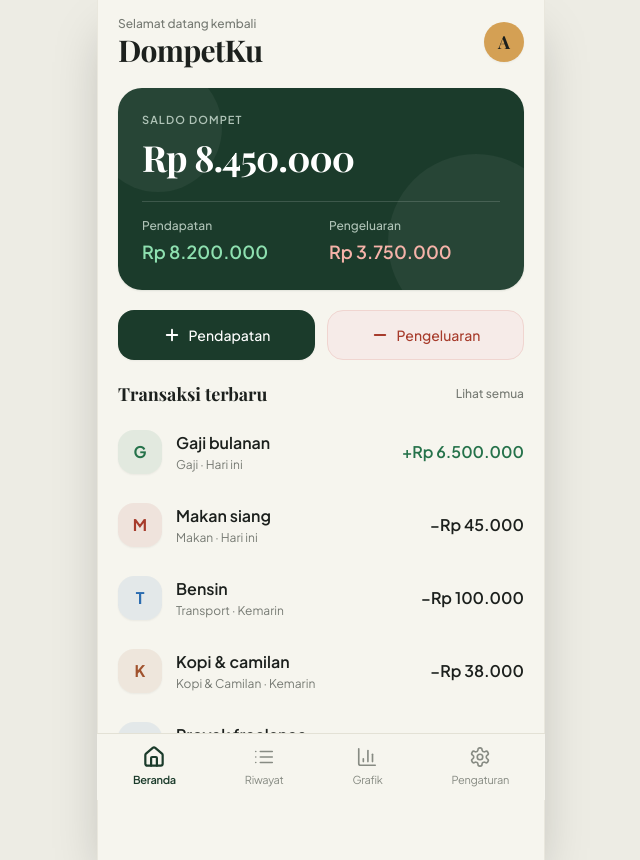
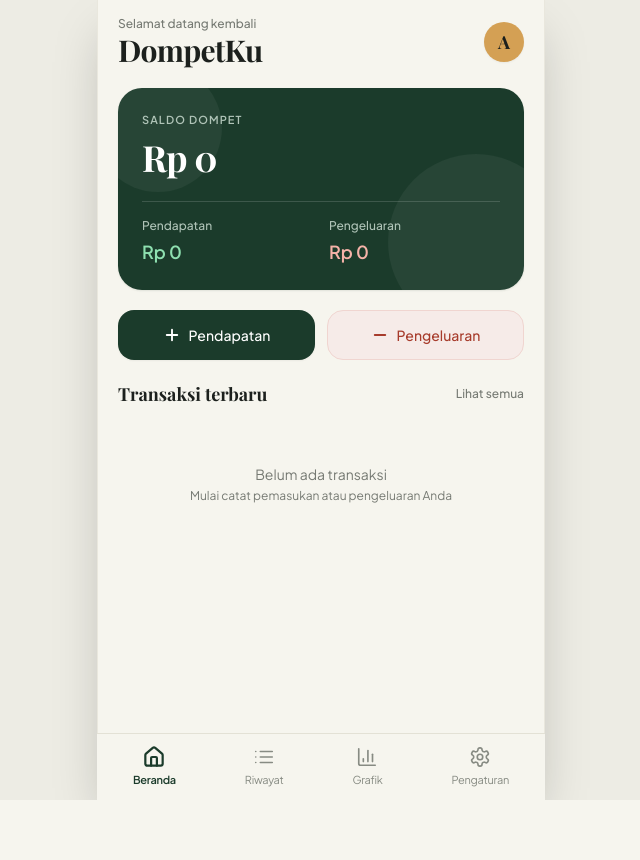
Before and after one commit to RiyanH1921/DompetKu, a React (Vite) app: page / in a window 1280 px wide. Shown: the whole page, without its empty margins (319-959 px from the left). After the commit the page ends 800 px from the top, so only its background shows below. Built offline with nearby package versions, Linux system fonts and the light colour scheme; the HTML template or start-up script is replaced by a standard one; a web font is replaced by a local one.

Commit message:
feat: default instalasi bersih dari 0 dan tambahkan tombol Reset Data ke 0 di Pengaturan

```diff
--- a/src/components/settings/SettingsScreen.tsx
+++ b/src/components/settings/SettingsScreen.tsx
@@ -1,5 +1,5 @@
 import React, { useState, useRef } from 'react';
-import { ChevronRight, Download, Upload, Check } from 'lucide-react';
+import { ChevronRight, Download, Upload, Check, RotateCcw } from 'lucide-react';
 import { useWallet } from '../../context/WalletContext';
 import { formatRupiah } from '../../utils/format';
 
@@ -19,13 +19,16 @@ export const SettingsScreen: React.FC<SettingsScreenProps> = ({
     updateInitialBalance,
     updateSettings,
     resetData,
+    resetToZero,
     restoreData,
   } = useWallet();
 
   const [isEditingBalance, setIsEditingBalance] = useState<boolean>(false);
   const [balanceInput, setBalanceInput] = useState<string>(wallet.initial_balance.toString());
   const [showBackupModal, setShowBackupModal] = useState<boolean>(false);
+  const [showResetConfirmModal, setShowResetConfirmModal] = useState<boolean>(false);
   const [backupStatus, setBackupStatus] = useState<string>('');
+  const [resetSuccessMsg, setResetSuccessMsg] = useState<string>('');
   const fileInputRef = useRef<HTMLInputElement>(null);
 
   // Category statistics: total and custom
@@ -213,6 +216,23 @@ export const SettingsScreen: React.FC<SettingsScreenProps> = ({
               </div>
               <ChevronRight size={18} className="text-[#8E948B]" />
             </button>
+
+            {/* Reset Semua Data ke 0 */}
+            <button
+              onClick={() => setShowResetConfirmModal(true)}
+              className="w-full p-4 flex items-center justify-between text-left hover:bg-[#FDF2F0] dark:hover:bg-[#341C1A] transition-colors group"
+            >
+              <div>
+                <p className="font-semibold text-sm text-[#A73C2C] dark:text-[#FFA49A] flex items-center gap-1.5">
+                  <RotateCcw size={16} />
+                  <span>Reset Data ke 0 (Mulai dari Awal)</span>
+                </p>
+                <p className="text-xs text-[#767A73] dark:text-[#8E948B] mt-0.5">
+                  Hapus seluruh transaksi dan kembalikan saldo ke Rp 0
+                </p>
+              </div>
+              <ChevronRight size={18} className="text-[#A73C2C]" />
+            </button>
           </div>
         </div>
 
@@ -340,6 +360,54 @@ export const SettingsScreen: React.FC<SettingsScreenProps> = ({
           </div>
         </div>
       )}
+
+      {/* Reset to 0 Confirmation Modal */}
+      {showResetConfirmModal && (
+        <div className="fixed inset-0 z-60 bg-black/50 backdrop-blur-xs flex items-center justify-center p-4">
+          <div className="bg-white dark:bg-[#1C221E] rounded-3xl p-6 max-w-sm w-full shadow-2xl animate-fadeIn">
+            <div className="w-12 h-12 rounded-2xl bg-[#FDF2F0] dark:bg-[#341C1A] text-[#A73C2C] dark:text-[#FFA49A] flex items-center justify-center mb-4 mx-auto">
+              <RotateCcw size={24} />
+            </div>
+
+            <h3 className="font-serif font-bold text-xl text-center text-[#1C201D] dark:text-[#E8F0EA] mb-2">
+              Mulai dari Awal (Reset ke 0)?
+            </h3>
+
+            <p className="text-xs text-center text-[#767A73] dark:text-[#8E948B] mb-6 leading-relaxed">
+              Seluruh riwayat transaksi akan dihapus dan saldo dompet akan kembali menjadi <strong>Rp 0</strong>. Kategori bawaan akan tetap tersedia agar Anda bisa langsung mencatat keuangan pribadi Anda dari nol.
+            </p>
+
+            <div className="flex gap-2">
+              <button
+                type="button"
+                onClick={() => setShowResetConfirmModal(false)}
+                className="flex-1 py-3 rounded-xl border border-[#DDD9CD] dark:border-[#2D3630] text-xs font-semibold text-[#555A51] dark:text-[#D1D7CE]"
+              >
+                Batal
+              </button>
+              <button
+                type="button"
+                onClick={() => {
+                  resetToZero();
+                  setShowResetConfirmModal(false);
+                  setResetSuccessMsg('Semua data berhasil di-reset ke 0! DompetKu siap digunakan dari awal.');
+                  setTimeout(() => setResetSuccessMsg(''), 4000);
+                }}
+                className="flex-1 py-3 rounded-xl bg-[#A73C2C] hover:bg-[#8F3325] text-white text-xs font-semibold shadow-sm"
+              >
+                Ya, Reset ke 0
+              </button>
+            </div>
+          </div>
+        </div>
+      )}
+
+      {/* Reset Success Toast */}
+      {resetSuccessMsg && (
+        <div className="fixed bottom-20 left-6 right-6 max-w-sm mx-auto p-4 rounded-2xl bg-[#1B3B2B] text-white text-xs font-medium text-center shadow-2xl animate-fadeIn z-50">
+          {resetSuccessMsg}
+        </div>
+      )}
     </div>
   );
 };
--- a/src/context/WalletContext.tsx
+++ b/src/context/WalletContext.tsx
@@ -27,6 +27,7 @@ interface WalletContextType {
   updateInitialBalance: (amount: number) => void;
   updateSettings: (newSettings: Partial<AppSettings>) => void;
   resetData: () => void;
+  resetToZero: () => void;
   restoreData: (jsonString: string) => boolean;
 }
 
@@ -151,11 +152,18 @@ export const WalletProvider: React.FC<{ children: React.ReactNode }> = ({ childr
   };
 
   const resetData = () => {
-    storage.resetToDefault();
+    storage.resetToZero();
     setWallet(storage.getWallet());
     setCategories(storage.getCategories());
-    setTransactions(storage.getTransactions());
+    setTransactions([]);
     setSettings(storage.getSettings());
+  };
+
+  const resetToZero = () => {
+    storage.resetToZero();
+    setWallet(storage.getWallet());
+    setCategories(storage.getCategories());
+    setTransactions([]);
   };
 
   const restoreData = (jsonString: string): boolean => {
@@ -190,6 +198,7 @@ export const WalletProvider: React.FC<{ children: React.ReactNode }> = ({ childr
         updateInitialBalance,
         updateSettings,
         resetData,
+        resetToZero,
         restoreData,
       }}
     >
--- a/src/utils/seedData.ts
+++ b/src/utils/seedData.ts
@@ -1,10 +1,10 @@
 import { Wallet, Category, Transaction, AppSettings } from '../types';
 
-export const INITIAL_WALLET: Wallet = {
+export const CLEAN_WALLET: Wallet = {
   id: 'wallet-default',
   name: 'Dompet Utama',
-  initial_balance: 4000000, // Rp 4.000.000
-  created_at: new Date('2026-11-01T00:00:00Z').toISOString(),
+  initial_balance: 0, // Fresh install starts at 0
+  created_at: new Date().toISOString(),
 };
 
 export const INITIAL_SETTINGS: AppSettings = {
@@ -15,7 +15,7 @@ export const INITIAL_SETTINGS: AppSettings = {
   pinCode: '',
 };
 
-export const INITIAL_CATEGORIES: Category[] = [
+export const DEFAULT_CATEGORIES: Category[] = [
   // Pendapatan (Income)
   { id: 'cat-inc-1', name: 'Gaji', type: 'INCOME', color: '#25724A', is_default: true },
   { id: 'cat-inc-2', name: 'Usaha', type: 'INCOME', color: '#2B6CB0', is_default: true },
@@ -29,9 +29,7 @@ export const INITIAL_CATEGORIES: Category[] = [
   { id: 'cat-exp-4', name: 'Tagihan', type: 'EXPENSE', color: '#7C3AED', is_default: true },
   { id: 'cat-exp-5', name: 'Hiburan', type: 'EXPENSE', color: '#0D9488', is_default: true },
   { id: 'cat-exp-6', name: 'Kesehatan', type: 'EXPENSE', color: '#C0392B', is_default: true },
-  { id: 'cat-exp-7', name: 'Kopi & Camilan', type: 'EXPENSE', color: '#A0522D', is_default: false },
-  { id: 'cat-exp-8', name: 'Donasi', type: 'EXPENSE', color: '#2E7D52', is_default: false },
-  { id: 'cat-exp-9', name: 'Lainnya', type: 'EXPENSE', color: '#6F736C', is_default: true },
+  { id: 'cat-exp-7', name: 'Lainnya', type: 'EXPENSE', color: '#6F736C', is_default: true },
 ];
 
 export const COLOR_PALETTE = [
@@ -46,112 +44,5 @@ export const COLOR_PALETTE = [
   '#374151', // Charcoal
 ];
 
-// Helper to construct exact dates relative to today
-const now = new Date();
-const today = new Date(now.getFullYear(), now.getMonth(), now.getDate());
-
-const makeDate = (dayOffset: number, hours: number, minutes: number): string => {
-  const d = new Date(today);
-  d.setDate(d.getDate() - dayOffset);
-  d.setHours(hours, minutes, 0, 0);
-  return d.toISOString();
-};
-
-export const INITIAL_TRANSACTIONS: Transaction[] = [
-  // HARI INI
-  {
-    id: 'tx-1',
-    wallet_id: 'wallet-default',
-    category_id: 'cat-inc-1', // Gaji
-    type: 'INCOME',
-    amount: 6500000,
-    date: makeDate(0, 7, 30),
-    note: 'Gaji bulanan',
-    created_at: makeDate(0, 7, 30),
-    updated_at: makeDate(0, 7, 30),
-  },
-  {
-    id: 'tx-2',
-    wallet_id: 'wallet-default',
-    category_id: 'cat-exp-1', // Makan
-    type: 'EXPENSE',
-    amount: 45000,
-    date: makeDate(0, 12, 10),
-    note: 'Makan siang',
-    created_at: makeDate(0, 12, 10),
-    updated_at: makeDate(0, 12, 10),
-  },
-
-  // KEMARIN
-  {
-    id: 'tx-3',
-    wallet_id: 'wallet-default',
-    category_id: 'cat-exp-2', // Transport
-    type: 'EXPENSE',
-    amount: 100000,
-    date: makeDate(1, 17, 45),
-    note: 'Bensin',
-    created_at: makeDate(1, 17, 45),
-    updated_at: makeDate(1, 17, 45),
-  },
-  {
-    id: 'tx-4',
-    wallet_id: 'wallet-default',
-    category_id: 'cat-exp-7', // Kopi & Camilan
-    type: 'EXPENSE',
-    amount: 38000,
-    date: makeDate(1, 15, 20),
-    note: 'Kopi & camilan',
-    created_at: makeDate(1, 15, 20),
-    updated_at: makeDate(1, 15, 20),
-  },
-
-  // 2 HARI LALU
-  {
-    id: 'tx-5',
-    wallet_id: 'wallet-default',
-    category_id: 'cat-inc-2', // Usaha
-    type: 'INCOME',
-    amount: 1700000,
-    date: makeDate(2, 10, 0),
-    note: 'Proyek freelance',
-    created_at: makeDate(2, 10, 0),
-    updated_at: makeDate(2, 10, 0),
-  },
-  {
-    id: 'tx-6',
-    wallet_id: 'wallet-default',
-    category_id: 'cat-exp-4', // Tagihan
-    type: 'EXPENSE',
-    amount: 420000,
-    date: makeDate(2, 9, 15),
-    note: 'Tagihan listrik',
-    created_at: makeDate(2, 9, 15),
-    updated_at: makeDate(2, 9, 15),
-  },
-
-  // PENGELUARAN LAINNYA SEHINGGA TOTAL EXPENSE = 3.750.000
-  // (45k + 100k + 38k + 420k = 603k. Sisa: 3.147.000)
-  {
-    id: 'tx-7',
-    wallet_id: 'wallet-default',
-    category_id: 'cat-exp-3', // Belanja
-    type: 'EXPENSE',
-    amount: 2147000,
-    date: makeDate(4, 14, 0),
-    note: 'Belanja bulanan supermarket',
-    created_at: makeDate(4, 14, 0),
-    updated_at: makeDate(4, 14, 0),
-  },
-  {
-    id: 'tx-8',
-    wallet_id: 'wallet-default',
-    category_id: 'cat-exp-5', // Hiburan
-    type: 'EXPENSE',
-    amount: 1000000,
-    date: makeDate(5, 19, 30),
-    note: 'Langganan & nonton bioskop',
-    created_at: makeDate(5, 19, 30),
-    updated_at: makeDate(5, 19, 30),
-  },
-];
+// Fresh start: No transactions by default!
+export const EMPTY_TRANSACTIONS: Transaction[] = [];
--- a/src/utils/storage.ts
+++ b/src/utils/storage.ts
@@ -1,20 +1,21 @@
 import { Wallet, Category, Transaction, AppSettings } from '../types';
-import { INITIAL_WALLET, INITIAL_CATEGORIES, INITIAL_TRANSACTIONS, INITIAL_SETTINGS } from './seedData';
+import { CLEAN_WALLET, DEFAULT_CATEGORIES, EMPTY_TRANSACTIONS, INITIAL_SETTINGS } from './seedData';
 
 const STORAGE_KEYS = {
   WALLET: 'dompetku_wallet',
   CATEGORIES: 'dompetku_categories',
   TRANSACTIONS: 'dompetku_transactions',
   SETTINGS: 'dompetku_settings',
+  INITIALIZED: 'dompetku_initialized_v2',
 };
 
 export const storage = {
   getWallet(): Wallet {
     try {
       const data = localStorage.getItem(STORAGE_KEYS.WALLET);
-      return data ? JSON.parse(data) : INITIAL_WALLET;
+      return data ? JSON.parse(data) : CLEAN_WALLET;
     } catch {
-      return INITIAL_WALLET;
+      return CLEAN_WALLET;
     }
   },
 
@@ -25,9 +26,9 @@ export const storage = {
   getCategories(): Category[] {
     try {
       const data = localStorage.getItem(STORAGE_KEYS.CATEGORIES);
-      return data ? JSON.parse(data) : INITIAL_CATEGORIES;
+      return data ? JSON.parse(data) : DEFAULT_CATEGORIES;
     } catch {
-      return INITIAL_CATEGORIES;
+      return DEFAULT_CATEGORIES;
     }
   },
 
@@ -38,9 +39,9 @@ export const storage = {
   getTransactions(): Transaction[] {
     try {
       const data = localStorage.getItem(STORAGE_KEYS.TRANSACTIONS);
-      return data ? JSON.parse(data) : INITIAL_TRANSACTIONS;
+      return data ? JSON.parse(data) : EMPTY_TRANSACTIONS;
     } catch {
-      return INITIAL_TRANSACTIONS;
+      return EMPTY_TRANSACTIONS;
     }
   },
 
@@ -94,11 +95,11 @@ export const storage = {
     }
   },
 
-  // Reset to initial seed data
-  resetToDefault(): void {
-    localStorage.removeItem(STORAGE_KEYS.WALLET);
-    localStorage.removeItem(STORAGE_KEYS.CATEGORIES);
-    localStorage.removeItem(STORAGE_KEYS.TRANSACTIONS);
-    localStorage.removeItem(STORAGE_KEYS.SETTINGS);
+  // Complete reset to 0 (Fresh Slate)
+  resetToZero(): void {
+    this.saveWallet(CLEAN_WALLET);
+    this.saveTransactions([]);
+    this.saveCategories(DEFAULT_CATEGORIES);
+    localStorage.removeItem(STORAGE_KEYS.INITIALIZED);
   }
 };
```
Also changed, not shown: 2 other files (tests, documents, lock files or other folders).
